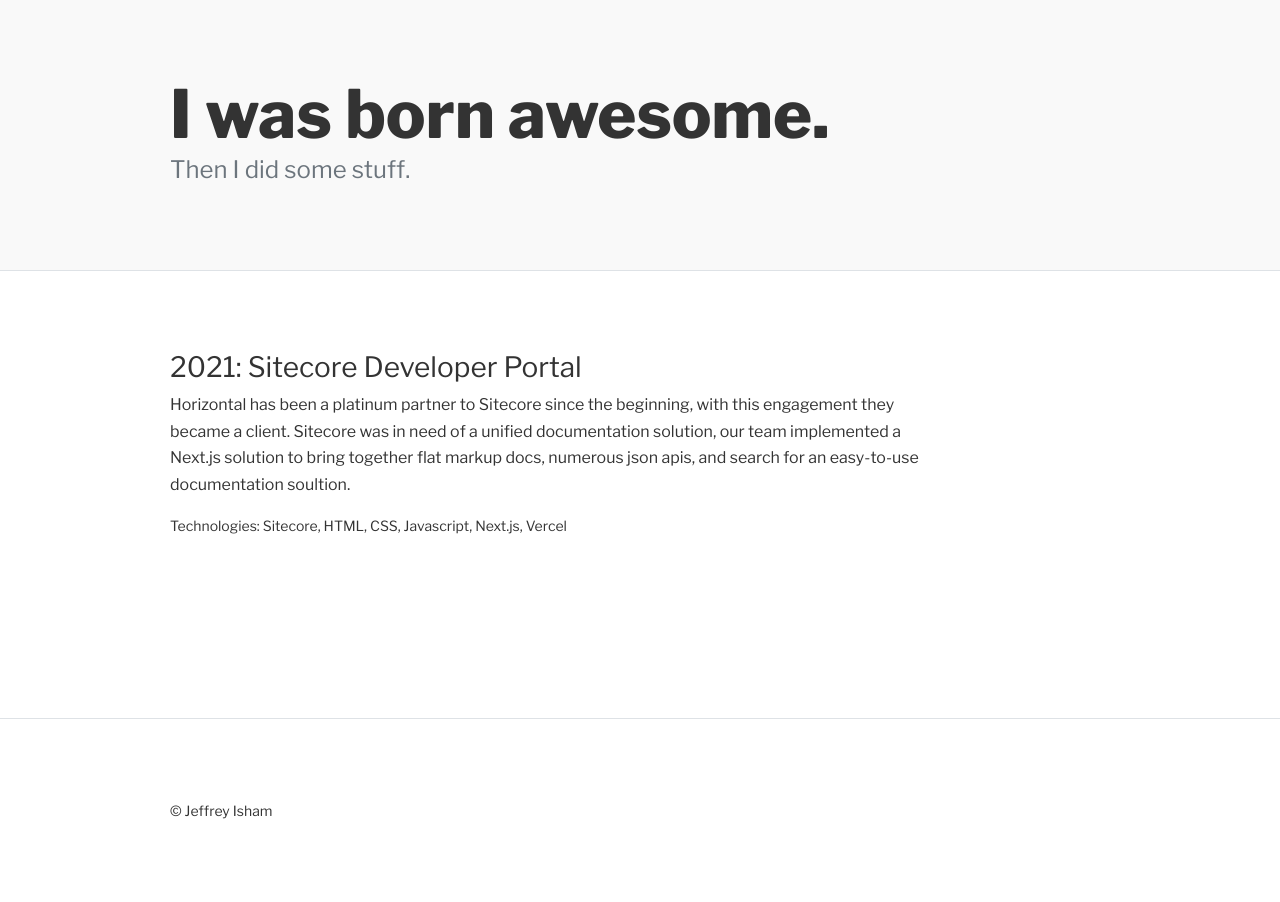
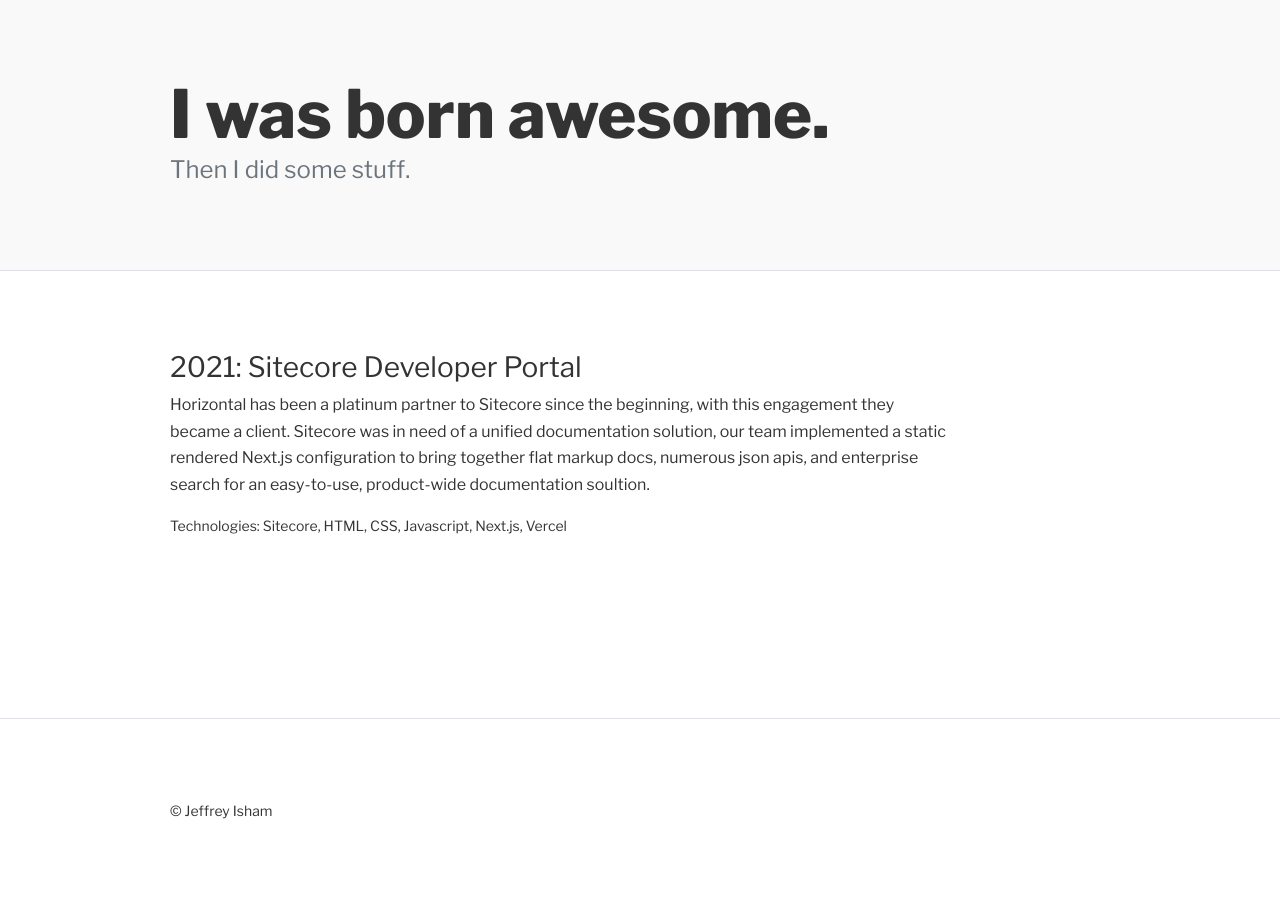
Before and after one commit to jeffreyisham/jeffreyisham.github.io, a Jekyll site: the page built from _work/sitecore.md, in a window 1280 px wide. Built offline with Jekyll 4.4.1, drawn with Linux system fonts in a browser that asks for light colours.

Commit message:
Update sitecore.md

```diff
--- a/_work/sitecore.md
+++ b/_work/sitecore.md
@@ -7,5 +7,5 @@
 tags: [Horizontal, project]
 ---
 
-<p>Horizontal has been a platinum partner to Sitecore since the beginning, with this engagement they became a client. Sitecore was in need of a unified documentation solution, our team implemented a Next.js solution to bring together flat markup docs, numerous json apis, and search for an easy-to-use documentation soultion.</p>
+<p>Horizontal has been a platinum partner to Sitecore since the beginning, with this engagement they became a client. Sitecore was in need of a unified documentation solution, our team implemented a static rendered Next.js configuration to bring together flat markup docs, numerous json apis, and enterprise search for an easy-to-use, product-wide documentation soultion.</p>
 <p class="small">Technologies: Sitecore, HTML, CSS, Javascript, Next.js, Vercel</p>
```
